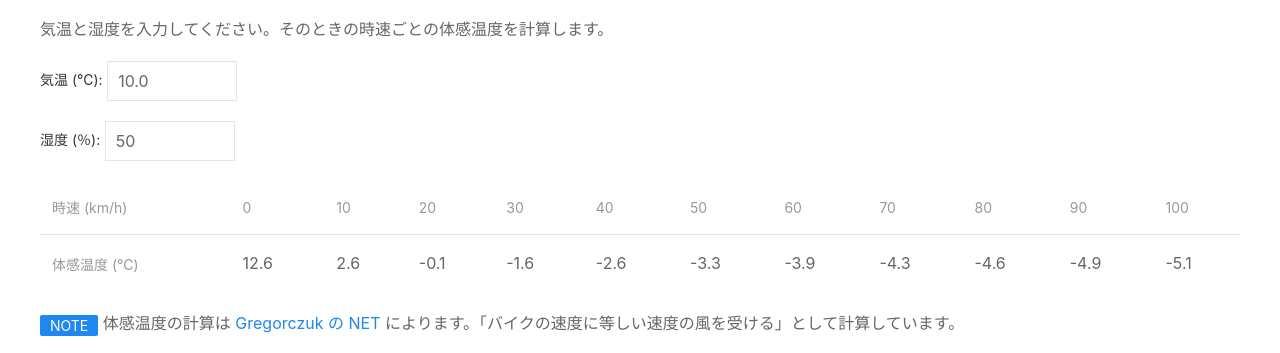
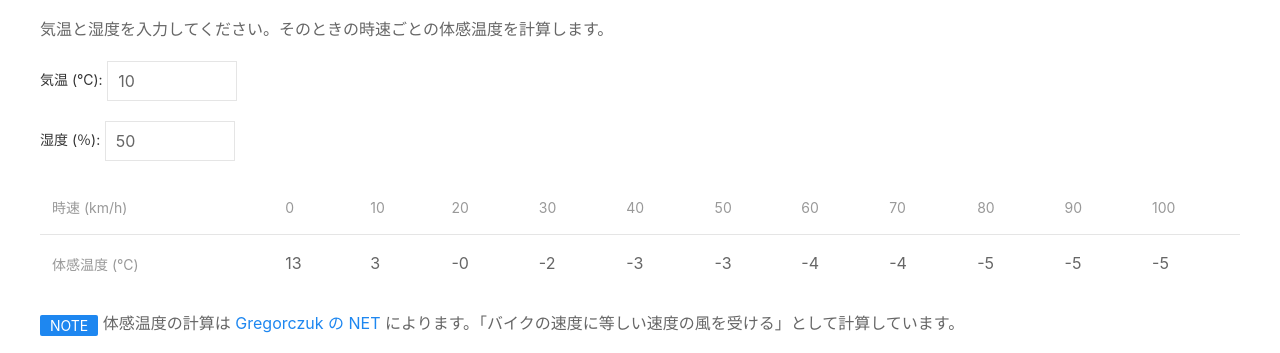
Before and after one commit to torakoya/rfl, a plain HTML site: page index.html in a window 1280 px wide. Shown: the part 53-406 px from the top of the page. Drawn offline with nearby package versions, Linux system fonts and the light colour scheme.

Commit message:
Change the type of the temperature to integer

```diff
--- a/index.html
+++ b/index.html
@@ -40,7 +40,7 @@
                         elems[i].innerText= "?";
                     } else {
                         let n = net(t, h, kph2mps(i * 10));
-                        elems[i].innerText = n.toFixed(1);
+                        elems[i].innerText = n.toFixed(0);
                     }
                 }
             }
@@ -75,7 +75,7 @@
         <form>
             <div class="uk-margin">
                 <label for="t" class="uk-form-label">気温 (℃):</label>
-                <input id="t" class="uk-input uk-form-width-small" value="10.0">
+                <input id="t" class="uk-input uk-form-width-small" value="10">
             </div>
             <div class="uk-margin">
                 <label for="h" class="uk-form-label">湿度 (％):</label>
```
